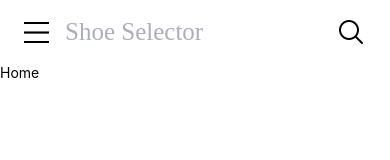
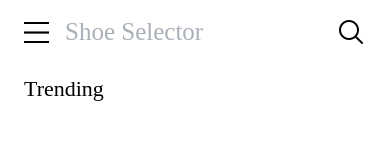
Before and after one commit to 5n0weirdo/LM-nike-store-project, a React Native app: screen /Home in a window 390 px wide. Shown: the top 160 px of the page. Built offline with nearby package versions, Linux system fonts and the light colour scheme.

Commit message:
Add heading and styled

```diff
--- a/screens/Home.js
+++ b/screens/Home.js
@@ -37,7 +37,15 @@ const Home = () => {
 
   return (
     <View style={styles.container}>
-      <Text>Home</Text>
+      <Text
+        style={{
+          marginTop: SIZES.radius,
+          marginHorizontal: SIZES.padding,
+          ...FONTS.largeTitleBold,
+        }}
+      >
+        Trending
+      </Text>
     </View>
   );
 };
```
